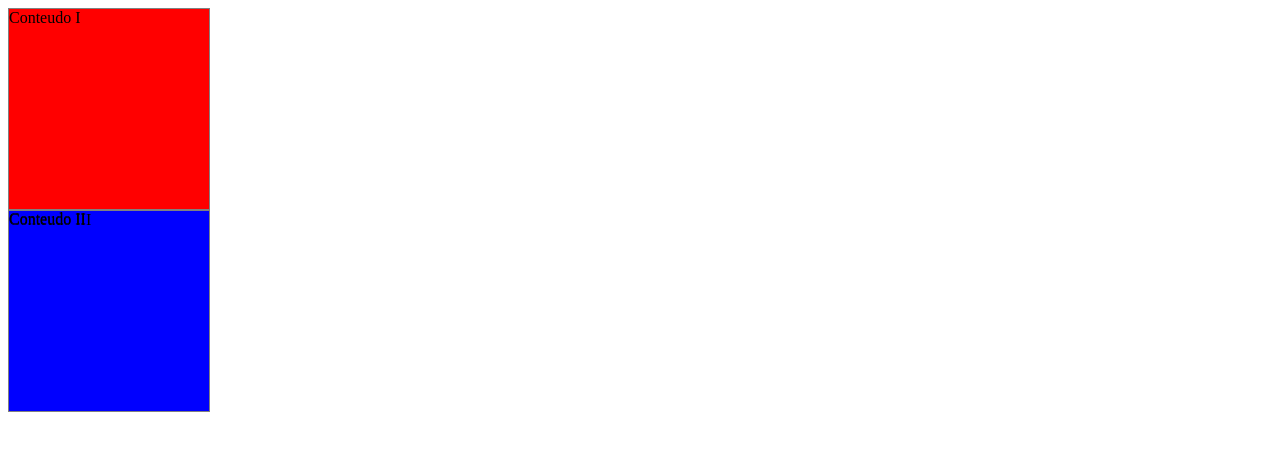
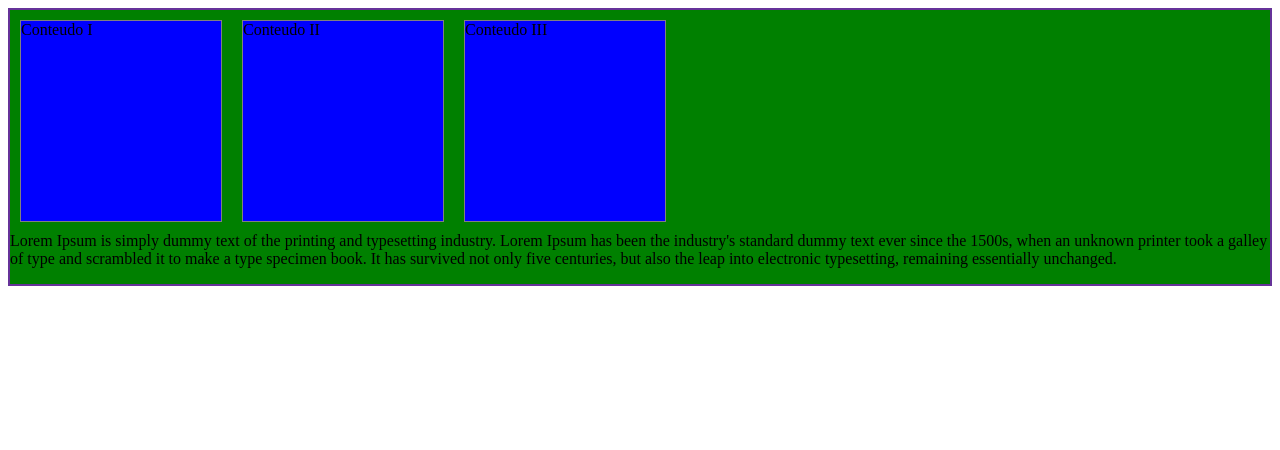
Before and after one commit to fdassis/me-to-html-css, a plain HTML site: page CSS3/Intermediario/02_float_elements.html in a window 1280 px wide. Drawn offline with Linux system fonts and the light colour scheme.

Commit message:
positions css

```diff
--- a/CSS3/Intermediario/02_float_elements.html
+++ b/CSS3/Intermediario/02_float_elements.html
@@ -8,8 +8,9 @@
   </head>
 
   <body>
+    <div id="principal">
 
-    <div class="conteudo1">
+      <div class="conteudo">
         Conteudo I
       </div>
 
@@ -21,6 +22,20 @@
         Conteudo III
       </div>
 
+      <p class="clear">
+        Lorem Ipsum is simply dummy text of
+        the printing and typesetting industry.
+        Lorem Ipsum has been the industry's standard
+        dummy text ever since the 1500s, when an unknown
+        printer took a galley of type and scrambled it to make
+        a type specimen book. It has survived not only five centuries,
+        but also the leap into electronic typesetting, remaining essentially unchanged.
+      </p>
+
+    </div>
+
+
+
   </body>
 
 </html>
--- a/CSS3/Intermediario/styles/float_elements.css
+++ b/CSS3/Intermediario/styles/float_elements.css
@@ -1,14 +1,28 @@
+#principal {
+  background-color: green;
+  border: 2px solid rebeccapurple;
+}
+
 .conteudo {
   background-color: blue;
   border: 1px solid gray;
   width: 200px;
   height: 200px;
+  float: left;
+  margin: 10px;
 }
 
+/*
 .conteudo1{
   background-color: red;
   border: 1px solid gray;
   width: 200px;
   height: 200px;
   float: left;
+  margin: 10px;
 }
+*/
+
+.clear {
+  clear: left;
+}
--- /dev/null
+++ b/CSS3/Intermediario/styles/positions.css
@@ -0,0 +1,35 @@
+body{
+  background: #007fc7;
+}
+
+#container {
+  background-color: #FFF;
+  width:800px;
+  margin: 10px auto;
+  padding: 10px;
+  position: relative;
+}
+
+p{
+  width: 200px;
+}
+
+.relative{
+  border: 2px solid red;
+  position: relative;
+  bottom: 20px;
+  left: 200px;
+}
+
+.absolute {
+  border: 2px solid rebeccapurple;
+  position: absolute;
+  top: 0px;
+  left: 250px;
+}
+
+.fidex{
+  border: 2px solid black;
+  position: fixed;
+  top: 10px;
+}
```
Also changed, not shown: CSS3/Intermediario/03_positions_css.html (added, +37 -0 lines). Lines whose indentation alone changed are shown as unchanged.
